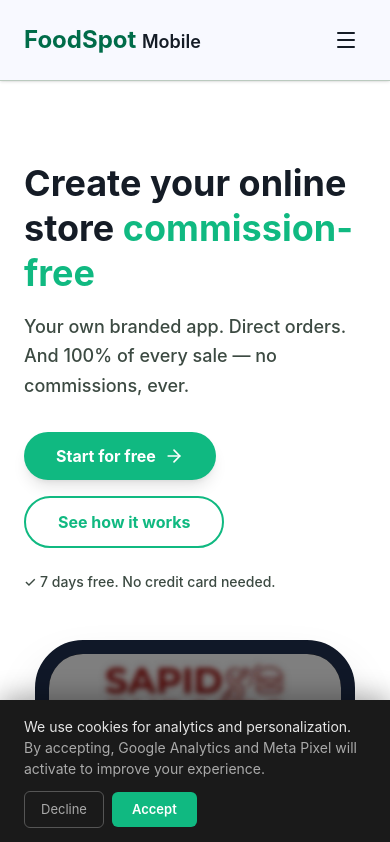
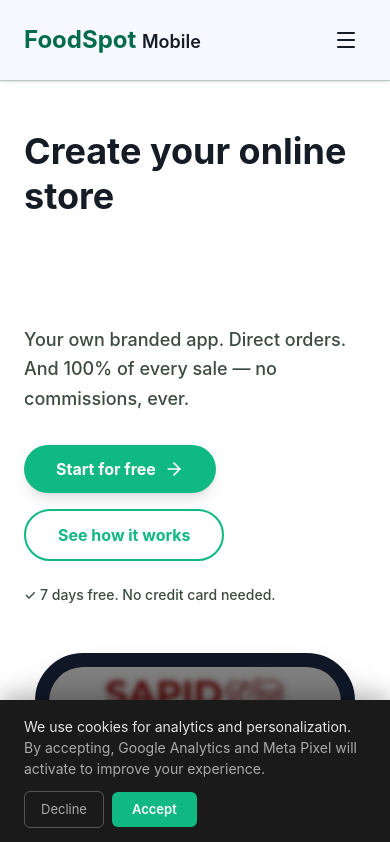
Before and after one commit to hikaribrandan3-code/foodspot-new-landing-page-, a React (Vite) app: page / in a window 390 px wide. Shown: the top 842 px of the page. Built offline with nearby package versions, Linux system fonts and the light colour scheme; a web font is replaced by a local one.

Commit message:
Slow rotation to 850ms, add smooth slide-up animation, reduce top spacing

```diff
--- a/src/components/MainSections.tsx
+++ b/src/components/MainSections.tsx
@@ -159,18 +159,18 @@ export function Hero() {
   useEffect(() => {
     const interval = setInterval(() => {
       setAccentIndex((prev) => (prev + 1) % accents[lang].length);
-    }, 700);
+    }, 850);
     return () => clearInterval(interval);
   }, [lang, accents]);
 
   return (
-    <section className="w-full bg-white px-6 py-20 md:py-32">
+    <section className="w-full bg-white px-6 py-12 md:py-20">
       <div className="max-w-7xl mx-auto">
         <div className="grid md:grid-cols-2 gap-12 items-center">
           {/* Left: Text content */}
           <div className="flex flex-col justify-center">
             <h1 className="font-display text-4xl md:text-6xl text-on-surface font-black mb-4 leading-tight">
-              {lang === 'es' ? 'Crear tu tienda online' : lang === 'pt' ? 'Criar sua loja online' : 'Create your online store'} <motion.span key={accentIndex} initial={{ opacity: 0 }} animate={{ opacity: 1 }} exit={{ opacity: 0 }} transition={{ duration: 0.3 }} style={{ color: '#10b981' }}>{accents[lang][accentIndex]}</motion.span>
+              {lang === 'es' ? 'Crear tu tienda online' : lang === 'pt' ? 'Criar sua loja online' : 'Create your online store'} <motion.span key={accentIndex} initial={{ opacity: 0, y: 20 }} animate={{ opacity: 1, y: 0 }} exit={{ opacity: 0, y: -20 }} transition={{ duration: 0.4 }} style={{ color: '#10b981', display: 'inline-block' }}>{accents[lang][accentIndex]}</motion.span>
             </h1>
 
             <p className="text-lg md:text-xl text-on-surface-variant mb-8 leading-relaxed font-medium">
```
